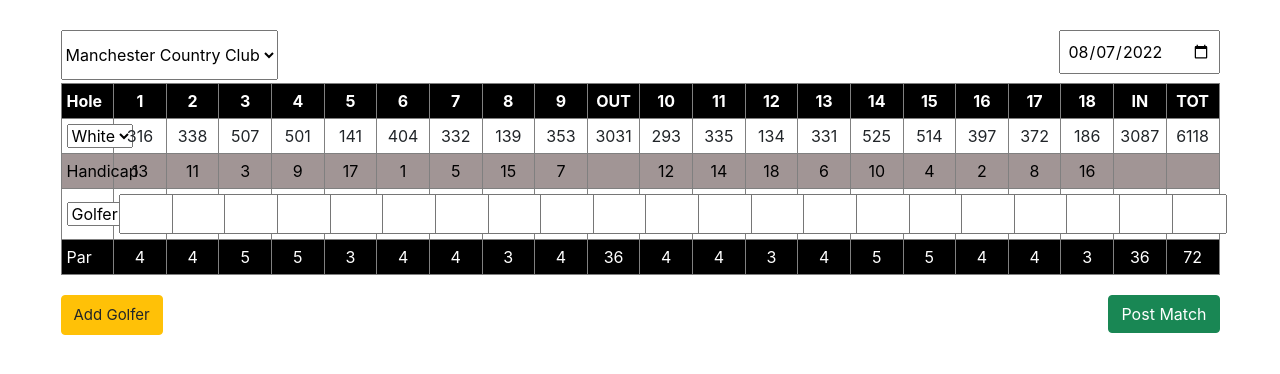
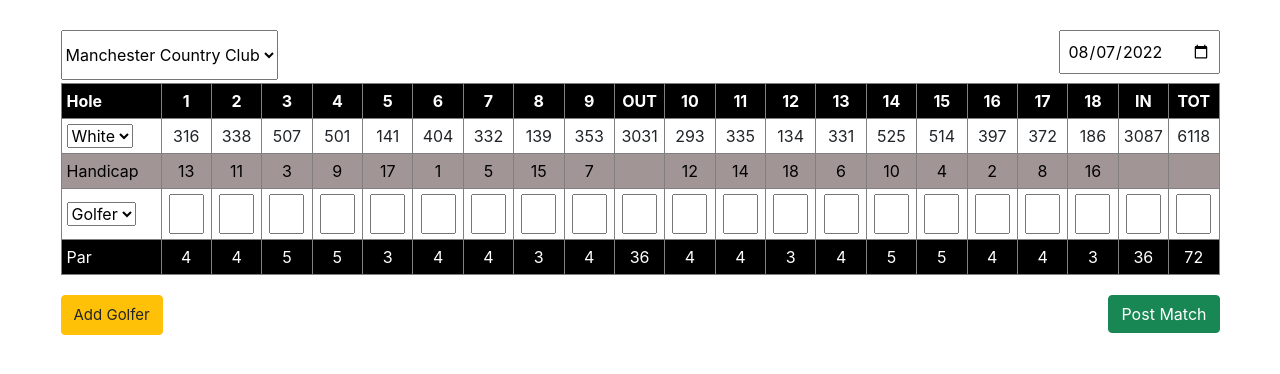
Before and after one commit to jackfarrell2/mgc, a Django app: page /post in a window 1280 px wide. Shown: the part 80-454 px from the top of the page. Run offline with Django 4.2, Linux system fonts and the light colour scheme; data comes from the database, SQL or seed files in the repository; both versions use the stored data as it was after the commit; some libraries are stand-ins or nearby versions.

Commit message:
woked on post functionality

```diff
--- a/mgc/golf/static/golf/styles.css
+++ b/mgc/golf/static/golf/styles.css
@@ -62,7 +62,7 @@ li .nav-item {
 }
 
 input[type='number'] {
-    width: 55px;
+    width: 35px;
     height: 40px;
     text-align: center;
 }
@@ -71,7 +71,8 @@ input[type='date'] {
     margin-top: 15px;
 }
 
-input, button {
+input,
+button {
     padding: 7px;
 }
 
@@ -79,11 +80,16 @@ button {
     margin: 10px;
 }
 
-td, th {
+td,
+th {
     padding: 5px;
     border-style: solid;
     border-color: gray;
     border-width: 1px;
+}
+
+th {
+    width: 100px;
 }
 
 #course {
@@ -122,3 +128,13 @@ td, th {
     width: 95%;
     text-align: center;
 }
+
+input::-webkit-outer-spin-button,
+input::-webkit-inner-spin-button {
+    -webkit-appearance: none;
+    margin: 0;
+}
+
+#course-label {
+    float: left;
+}
--- a/mgc/golf/templates/golf/post.html
+++ b/mgc/golf/templates/golf/post.html
@@ -2,7 +2,8 @@
 {% load static %}
 
 {% block main %}
-<form class="grid" action="{% url 'post' %}" method="post">
+<form class="grid" action="{% url 'post' %}" method="post" id="scorecard">
+    {% csrf_token %}
     <!-- Select a course and date -->
     <div id="general-info">
         <select name="course" id="course">
@@ -59,7 +60,7 @@
             <td></td>
         </tr>
         <!-- Scores -->
-        <tr class="scores-row">
+        <tr class="scores-row" id="strokes">
             <th class="scorecard-header">
                 <select name="golfer" id="golfer">
                     <option disabled selected>Golfer</option>
--- a/mgc/golf/views.py
+++ b/mgc/golf/views.py
@@ -67,38 +67,40 @@ def register(request):
 
 def post(request):
     """Allows the user to post a round or match. This route defaults to Manchester Country Club without altering the URL"""
+    if request.method == "POST":
+        return HttpResponseRedirect(reverse('index'))
+    else:
+        # Provide option drop down menu to switch course
+        courses = Course.objects.all()
+        course_names = []
+        for course in courses:
+            if course.name not in course_names:
+                course_names.append(course.name)
 
-    # Provide option drop down menu to switch course
-    courses = Course.objects.all()
-    course_names = []
-    for course in courses:
-        if course.name not in course_names:
-            course_names.append(course.name)
+        # Get default course information (MCC)
+        default_course = Course.objects.get(pk=1)
 
-    # Get default course information (MCC)
-    default_course = Course.objects.get(pk=1)
+        # Provide option drop down menu to switch tees
+        available_courses = Course.objects.filter(name=default_course.name)
+        available_tees = []
+        for i in range(len(available_courses)):
+            available_tees.append(available_courses[i].tees)
 
-    # Provide option drop down menu to switch tees
-    available_courses = Course.objects.filter(name=default_course.name)
-    available_tees = []
-    for i in range(len(available_courses)):
-        available_tees.append(available_courses[i].tees)
-
-    # Get the hole information for this course
-    holes = Hole.objects.filter(course=default_course)
-    yardages = []
-    handicaps = []
-    pars = []
-    for i in range(len(holes)):
-        yardages.append(holes[i].yardage)
-        handicaps.append(holes[i].handicap)
-        pars.append(holes[i].par)
-    golfers = User.objects.exclude(pk=1) # Provide option drop down menu to switch golfer
-    # Create default date as a placeholder date
-    now = datetime.now()
-    date = now.strftime("%Y-%m-%d")
-    context = {"course_length": range(1, 10), "course_names": course_names, 'golfers': golfers, 'default_course': default_course,'yardages': yardages, 'handicaps': handicaps, 'pars': pars, 'available_tees': available_tees, 'date': date}
-    return render(request, "golf/post.html", context)
+        # Get the hole information for this course
+        holes = Hole.objects.filter(course=default_course)
+        yardages = []
+        handicaps = []
+        pars = []
+        for i in range(len(holes)):
+            yardages.append(holes[i].yardage)
+            handicaps.append(holes[i].handicap)
+            pars.append(holes[i].par)
+        golfers = User.objects.exclude(pk=1) # Provide option drop down menu to switch golfer
+        # Create default date as a placeholder date
+        now = datetime.now()
+        date = now.strftime("%Y-%m-%d")
+        context = {"course_length": range(1, 10), "course_names": course_names, 'golfers': golfers, 'default_course': default_course,'yardages': yardages, 'handicaps': handicaps, 'pars': pars, 'available_tees': available_tees, 'date': date}
+        return render(request, "golf/post.html", context)
 
 
 def post_course(request, name):
@@ -122,40 +124,37 @@ def post_course(request, name):
 
 
 def post_tees(request, name, tees):
-    if request.method == "GET":
-        # Provide option to switch course
-        courses = Course.objects.all()
-        course_names = []
-        for course in courses:
-            if course.name not in course_names:
-                course_names.append(course.name)
-        index = course_names.index(f'{name}')
-        course_names.insert(0, course_names.pop(index)) # Default to the requested course
+    # Provide option to switch course
+    courses = Course.objects.all()
+    course_names = []
+    for course in courses:
+        if course.name not in course_names:
+            course_names.append(course.name)
+    index = course_names.index(f'{name}')
+    course_names.insert(0, course_names.pop(index)) # Default to the requested course
 
-        # Get selected course information
-        default_course = Course.objects.get(name=name, tees=tees)
+    # Get selected course information
+    default_course = Course.objects.get(name=name, tees=tees)
 
-        # Check if we need to give options for other tees at this course
-        available_courses = Course.objects.filter(name=name)
-        available_tees = []
-        for i in range(len(available_courses)):
-            available_tees.append(available_courses[i].tees)
-        index = available_tees.index(f'{tees}')
-        available_tees.insert(0, available_tees.pop(index)) # Default to requested tees
+    # Check if we need to give options for other tees at this course
+    available_courses = Course.objects.filter(name=name)
+    available_tees = []
+    for i in range(len(available_courses)):
+        available_tees.append(available_courses[i].tees)
+    index = available_tees.index(f'{tees}')
+    available_tees.insert(0, available_tees.pop(index)) # Default to requested tees
 
-        holes = Hole.objects.filter(course=default_course)
-        yardages = []
-        handicaps = []
-        pars = []
-        for i in range(len(holes)):
-            yardages.append(holes[i].yardage)
-            handicaps.append(holes[i].handicap)
-            pars.append(holes[i].par)
-        golfers = User.objects.exclude(pk=1)
-        # Create default date as a placeholder date
-        now = datetime.now()
-        date = now.strftime("%Y-%m-%d")
-        context = {"course_length": range(1, 10), "course_names": course_names, 'golfers': golfers, 'default_course': default_course,'yardages': yardages, 'handicaps': handicaps, 'pars': pars, 'available_tees': available_tees, 'date': date}
-        return render(request, "golf/post.html", context)
-    else:
-        pass
+    holes = Hole.objects.filter(course=default_course)
+    yardages = []
+    handicaps = []
+    pars = []
+    for i in range(len(holes)):
+        yardages.append(holes[i].yardage)
+        handicaps.append(holes[i].handicap)
+        pars.append(holes[i].par)
+    golfers = User.objects.exclude(pk=1)
+    # Create default date as a placeholder date
+    now = datetime.now()
+    date = now.strftime("%Y-%m-%d")
+    context = {"course_length": range(1, 10), "course_names": course_names, 'golfers': golfers, 'default_course': default_course,'yardages': yardages, 'handicaps': handicaps, 'pars': pars, 'available_tees': available_tees, 'date': date}
+    return render(request, "golf/post.html", context)
```
Also changed, not shown: mgc/golf/static/golf/post.js (+4 -7 lines), mgc/db.sqlite3.
